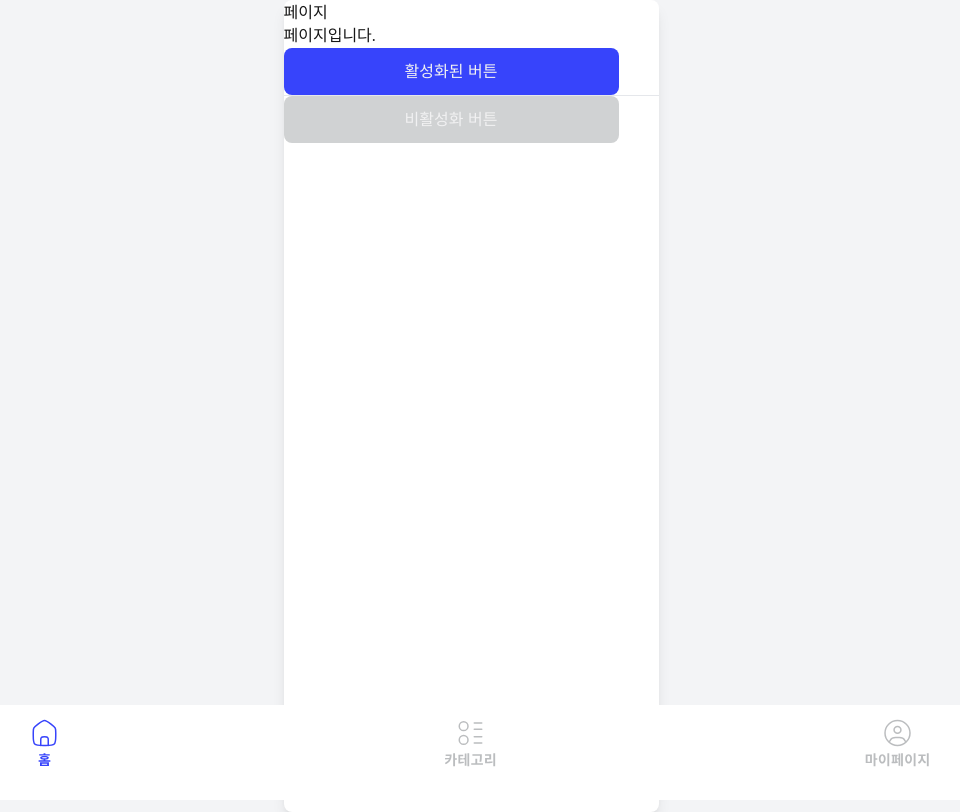
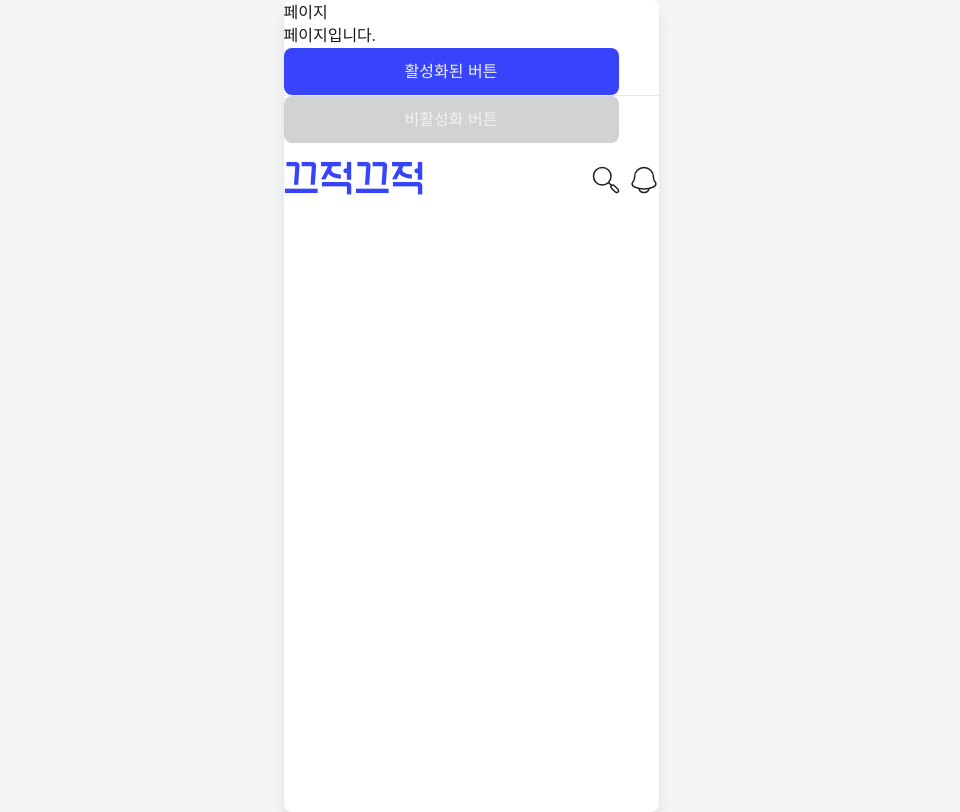
Before and after one commit to while-true-study/gjgj, a Next.js app: page / in a window 1280 px wide. Shown: the whole page, without its empty margins (169-1129 px from the left). Built offline with nearby package versions, Linux system fonts and the light colour scheme; a web font is replaced by a local one.

Commit message:
add TopBarHome

```diff
--- /dev/null
+++ b/app/components/TopBarHome/TopBarHome.module.css
@@ -0,0 +1,22 @@
+.topMenu {
+  display: flex;
+  width: 100%;
+  height: 50px;
+  align-items: center;
+  margin-top: 12px;
+}
+.topMenu span {
+  flex-grow: 1;
+}
+
+.rigthbox {
+  display: flex;
+  justify-content: center;
+  align-items: center;
+  gap: 8px;
+}
+
+.rigthbox img {
+  height: 30px;
+  width: 30px;
+}
--- /dev/null
+++ b/app/components/TopBarHome/TopBarHome.tsx
@@ -0,0 +1,25 @@
+import React from "react";
+import styles from "./TopBarHome.module.css";
+
+const TopBarHome = () => {
+  const searchClick = () => {
+    console.log("searchClick");
+  };
+  const alarmClick = () => {
+    console.log("alarmClick");
+  };
+
+  return (
+    <div className={styles.topMenu}>
+      <span className="text-4xl font-normal text-fontcolor font-ef-aone">
+        끄적끄적
+      </span>
+      <div className={styles.rigthbox}>
+        <img src="/search.svg" onClick={searchClick}></img>
+        <img src="/alarm.svg" onClick={alarmClick}></img>
+      </div>
+    </div>
+  );
+};
+
+export default TopBarHome;
--- a/app/login/input/page.tsx
+++ b/app/login/input/page.tsx
@@ -5,6 +5,7 @@ import { Button } from "@/app/components/button/button";
 import BackHeader from "@/app/components/backHeader/BackHeader";
 import { useState } from "react";
 import styles from "./input.module.css";
+import TopBarHome from "@/app/components/TopBarHome/TopBarHome";
 
 export default function LoginInput() {
   const findIdClcik = () => {
@@ -33,6 +34,7 @@ export default function LoginInput() {
 
   return (
     <div className="flex flex-col h-full p-6 ">
+      <TopBarHome></TopBarHome>
       <BackHeader></BackHeader>
       <p className="text-4xl font-normal mb-14 mr-auto ml-auto text-fontcolor mt-12 font-ef-aone">
         끄적끄적
--- a/app/page.tsx
+++ b/app/page.tsx
@@ -1,7 +1,8 @@
 "use client";
 
 import { Button } from "./components/button/button";
-import NavigationBar from "./components/NavigationBar/NavigationBar";
+import TopBarHome from "./components/TopBarHome/TopBarHome";
+import BackHeader from "./components/backHeader/BackHeader";
 
 export default function LoginMain() {
   return (
@@ -11,7 +12,7 @@ export default function LoginMain() {
       <Button label={"활성화된 버튼"} />
       <hr />
       <Button label={"비활성화 버튼"} isActive={false} />
-      <NavigationBar></NavigationBar>
+      <TopBarHome></TopBarHome>
     </main>
   );
 }
```
Also changed, not shown: public/alarm.svg (added), public/search.svg (added).
